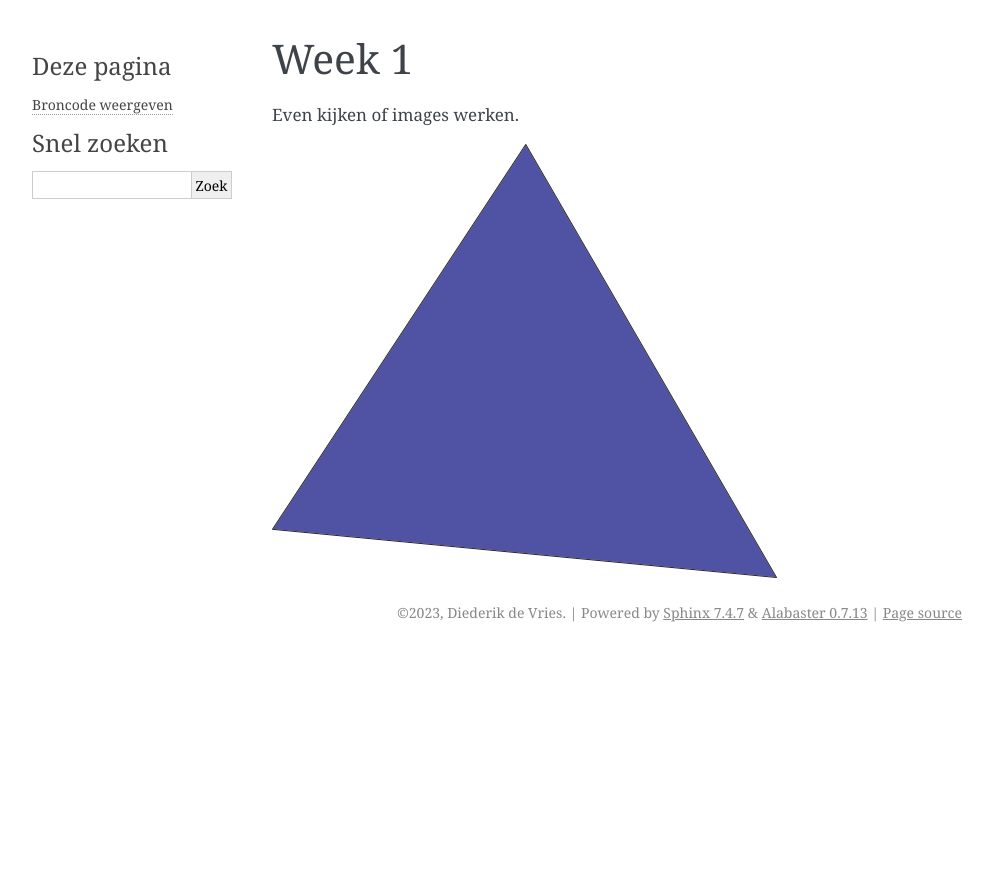
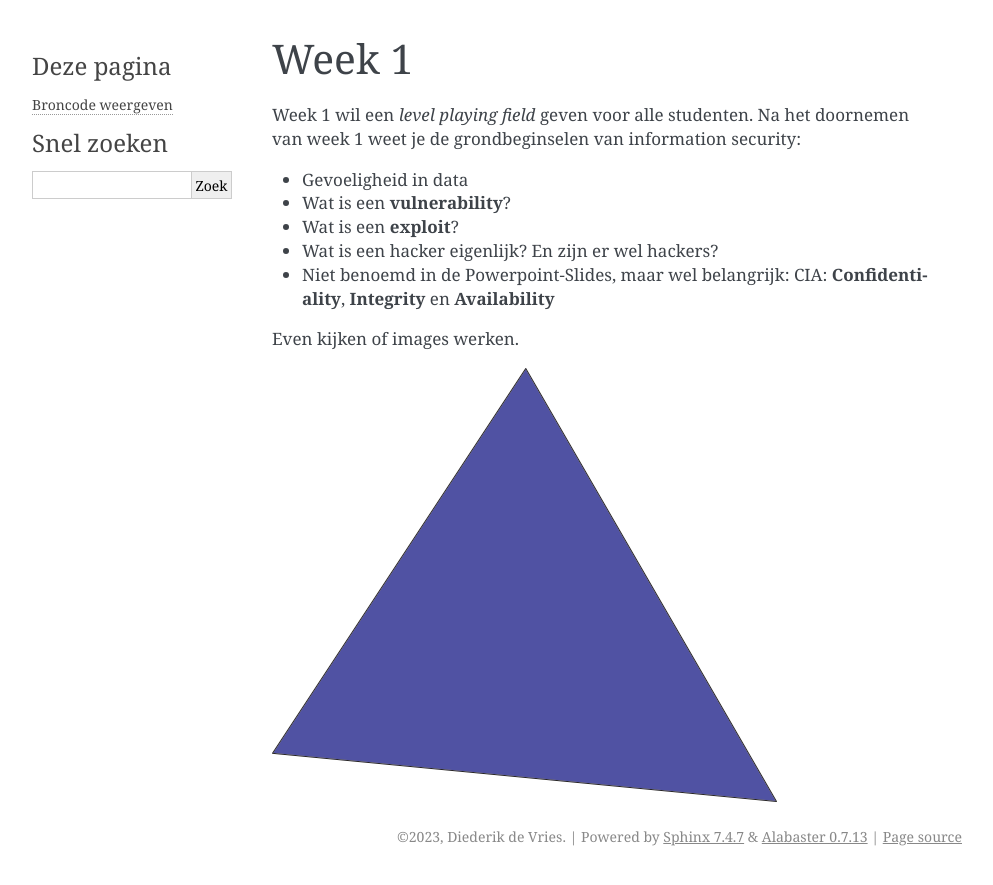
Before and after one commit to diederiknl/bookmaker, a Sphinx documentation site: the page built from source/week_1/week_1.rst, in a window 1280 px wide. Shown: the top 885 px of the page, without its empty margins (148-1141 px from the left). Built offline with Sphinx 7.4.7, drawn with Linux system fonts in a browser that asks for light colours; pages that are not in the unit, such as notebooks, are missing from menus.

```diff
--- a/source/bijdragen/bijdragen.rst
+++ b/source/bijdragen/bijdragen.rst
@@ -1,5 +1,5 @@
 Bijdragen of fouten melden
-===
+=====================================
 
 Wil je iets bijdragen aan deze reader? Heb je een fout gevonden?
 
--- a/source/index.rst
+++ b/source/index.rst
@@ -9,7 +9,7 @@ Security && Cyberwarfare
    over_deze_reader/over_deze_reader.rst
    bijdragen/bijdragen.rst
    week_1/week_1.rst
-   week_2/week_2.rst
+   week_2/week_2.md
    week_3/week_3.rst
    week_4/week_4.rst
    week_5/week_5.rst
--- a/source/week_1/week_1.rst
+++ b/source/week_1/week_1.rst
@@ -1,6 +1,38 @@
-
 Week 1
 =====================================
+
+Week 1 wil een *level playing field* geven voor alle studenten. Na het doornemen van week 1 weet je de grondbeginselen van information security:
+
+* Gevoeligheid in data
+* Wat is een **vulnerability**?
+* Wat is een **exploit**?
+* Wat is een hacker eigenlijk? En zijn er wel hackers?
+* Niet benoemd in de Powerpoint-Slides, maar wel belangrijk: CIA: **Confidentiality**, **Integrity** en **Availability**
+
+
+
+
+
+
+
+
+
+
+
+
+
+
+
+
+
+
+
+
+
+
+
+
+
 
 Even kijken of images werken.
 
```
Also changed, not shown: source/week_2/week_2.md (added, +3 -0 lines).
